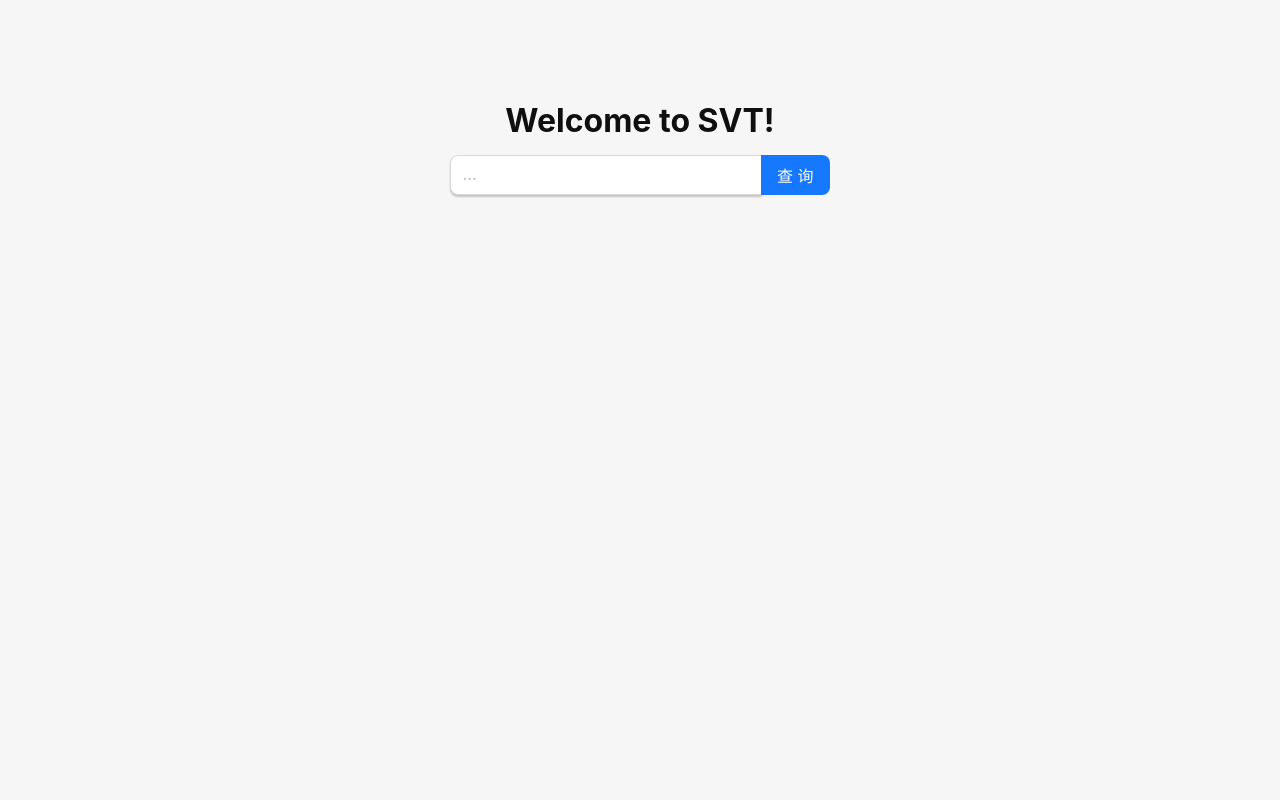
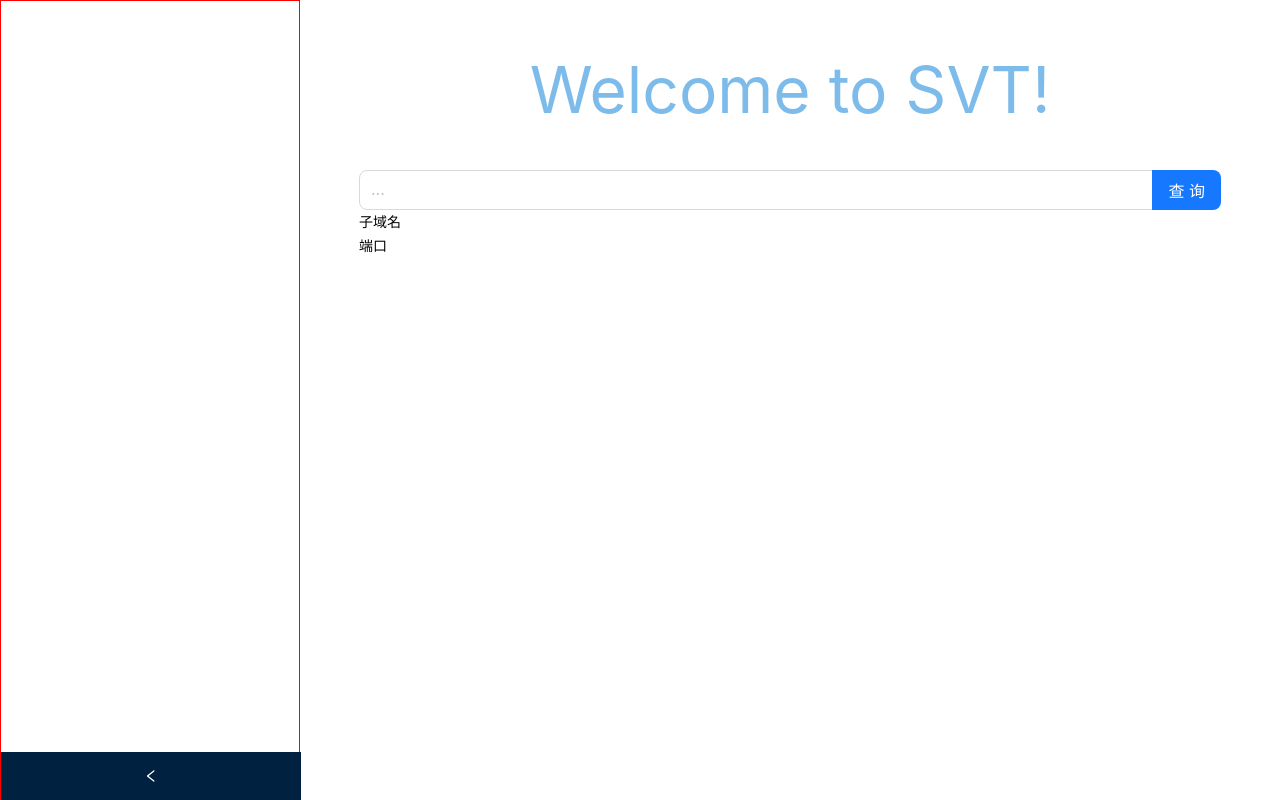
Before and after one commit to algaeReed/SVT, a React (Vite) app: page / in a window 1280 px wide. Built offline with nearby package versions, Linux system fonts and the light colour scheme.

Commit message:
feat: layout

```diff
--- a/src-tauri/tauri.conf.json
+++ b/src-tauri/tauri.conf.json
@@ -21,7 +21,7 @@
     "bundle": {
       "active": true,
       "targets": "all",
-      "identifier": "com.tauri.dev",
+      "identifier": "com.tauri-svt.dev",
       "icon": [
         "icons/32x32.png",
         "icons/128x128.png",
--- a/src/App.scss
+++ /dev/null
@@ -1,7 +0,0 @@
-.container {
-  width: 100%;
-  .search {
-    width: 30%;
-    margin: 0 auto;
-  }
-}
--- a/src/App.tsx
+++ b/src/App.tsx
@@ -1,35 +1,77 @@
-import { KeyboardEvent, useState } from "react";
-import { invoke } from "@tauri-apps/api/tauri";
-import "./App.scss";
-import { Button, Input } from 'antd';
-const { Search } = Input;
+import { Layout } from "antd";
+import { Header, Content, Footer } from "antd/es/layout/layout";
+import Sider from "antd/es/layout/Sider";
+import Menu from "./layout/menu/Menu";
+import Main from "./layout/main/Main";
+import { useState } from "react";
 
+const appStyle: React.CSSProperties = {
+  backgroundColor: "#d4d9dd",
+  background: "red",
+};
+
+const headerStyle: React.CSSProperties = {
+  textAlign: "center",
+  color: "#fff",
+  height: 64,
+  paddingInline: 50,
+  lineHeight: "64px",
+  backgroundColor: "#ffffff",
+  border: "1px solid red",
+};
+
+const siderStyle: React.CSSProperties = {
+  height: "calc(100vh - 50px)",
+  color: "#fff",
+  backgroundColor: "#ffffff",
+  border: "1px solid red",
+};
+
+const contentStyle: React.CSSProperties = {
+  height: "calc(100vh - 50px)",
+  color: "#fff",
+  backgroundColor: "#ffffff",
+};
+
+//通过设置header的高度，来设置footer的高度
 
 function App() {
-  const [greetMsg, setGreetMsg] = useState("");
-  const [name, setName] = useState("");
+  const [notification, SetNotification] = useState<boolean>(false);
 
-  const [searchStatus,SetSearchStatus] = useState<boolean>(false)
-
-  async function greet() {
-    setGreetMsg(await invoke("greet", { name }));
-  }
-
-
-  const handleSearch  =async (e: any) => {
-    console.log(e)
-    await invoke("start_scan");
-  }
   return (
-    <div className="container">
-      <h1>Welcome to SVT!</h1>
-
-      <div className="search">
-        {/* enter domain or ip... */}
-        <Search placeholder="..." enterButton="查询" size="large" loading={searchStatus} onSearch={(e) => { handleSearch(e)}}  />
-
-    </div>
-
+    <div style={appStyle}>
+      <Layout>
+        {notification && <Header style={headerStyle}>Header</Header>}
+        <Layout hasSider>
+          <Sider
+            collapsible={true}
+            style={
+              notification
+                ? siderStyle
+                : {
+                    ...siderStyle,
+                    height: "100vh",
+                  }
+            }
+            width={300}
+          >
+            <Menu />
+          </Sider>
+          <Content
+            style={
+              notification
+                ? contentStyle
+                : {
+                    ...contentStyle,
+                    height: "100vh",
+                  }
+            }
+          >
+            <Main />
+            {/* {notification} */}
+          </Content>
+        </Layout>
+      </Layout>
     </div>
   );
 }
--- /dev/null
+++ b/src/components/SearchResult/SearchResult.tsx
@@ -0,0 +1,18 @@
+import { Layout } from "antd";
+import { Header, Content, Footer } from "antd/es/layout/layout";
+import Sider from "antd/es/layout/Sider";
+
+const SearchResultStyle: React.CSSProperties = {
+  color: "black",
+};
+
+function SearchResult() {
+  return (
+    <div style={SearchResultStyle}>
+      <div>子域名</div>
+      <div>端口</div>
+    </div>
+  );
+}
+
+export default SearchResult;
--- /dev/null
+++ b/src/layout/main/Main.tsx
@@ -0,0 +1,45 @@
+import React, { useState } from "react";
+import { invoke } from "@tauri-apps/api/tauri";
+import Search from "antd/es/input/Search";
+import SearchResult from "../../components/SearchResult/SearchResult";
+
+const mainStyle: React.CSSProperties = {
+  width: "90%",
+  margin: "auto",
+  padding: "10px",
+  height: "100%",
+};
+const titleStyle: React.CSSProperties = {
+  height: "20vh",
+  fontSize: "64px",
+  color: "#7dbcea",
+  display: "flex",
+  justifyContent: "center",
+  alignItems: "center",
+};
+
+function Main() {
+  const [searchStatus, SetSearchStatus] = useState<boolean>(false);
+
+  const handleSearch = async (e: any) => {
+    console.log(e);
+    await invoke("start_scan");
+  };
+  return (
+    <div style={mainStyle}>
+      <div style={titleStyle}>Welcome to SVT!</div>
+      <Search
+        placeholder="..."
+        enterButton="查询"
+        size="large"
+        loading={searchStatus}
+        onSearch={(e) => {
+          handleSearch(e);
+        }}
+      />
+      <SearchResult />
+    </div>
+  );
+}
+
+export default Main;
--- /dev/null
+++ b/src/layout/menu/Menu.tsx
@@ -0,0 +1,14 @@
+import { useState } from "react";
+import { invoke } from "@tauri-apps/api/tauri";
+
+function Menu() {
+  const [searchStatus, SetSearchStatus] = useState<boolean>(false);
+
+  const handleSearch = async (e: any) => {
+    console.log(e);
+    await invoke("start_scan");
+  };
+  return <div className="menu">menu</div>;
+}
+
+export default Menu;
--- a/src/main.tsx
+++ b/src/main.tsx
@@ -6,5 +6,5 @@ import "./styles.css";
 ReactDOM.createRoot(document.getElementById("root") as HTMLElement).render(
   <React.StrictMode>
     <App />
-  </React.StrictMode>,
+  </React.StrictMode>
 );
--- a/src/styles.css
+++ b/src/styles.css
@@ -1,3 +1,8 @@
+* {
+  margin: 0;
+  padding: 0;
+}
+
 :root {
   font-family: Inter, Avenir, Helvetica, Arial, sans-serif;
   font-size: 16px;
@@ -14,79 +19,6 @@
   -webkit-text-size-adjust: 100%;
 }
 
-.container {
-  margin: 0;
-  padding-top: 10vh;
-  display: flex;
-  flex-direction: column;
-  justify-content: center;
-  text-align: center;
-}
-
-.logo {
-  height: 6em;
-  padding: 1.5em;
-  will-change: filter;
-  transition: 0.75s;
-}
-
-.logo.tauri:hover {
-  filter: drop-shadow(0 0 2em #24c8db);
-}
-
-.row {
-  display: flex;
-  justify-content: center;
-}
-
-a {
-  font-weight: 500;
-  color: #646cff;
-  text-decoration: inherit;
-}
-
-a:hover {
-  color: #535bf2;
-}
-
-h1 {
-  text-align: center;
-}
-
-input,
-button {
-  border-radius: 8px;
-  border: 1px solid transparent;
-  padding: 0.6em 1.2em;
-  font-size: 1em;
-  font-weight: 500;
-  font-family: inherit;
-  color: #0f0f0f;
-  background-color: #ffffff;
-  transition: border-color 0.25s;
-  box-shadow: 0 2px 2px rgba(0, 0, 0, 0.2);
-}
-
-button {
-  cursor: pointer;
-}
-
-button:hover {
-  border-color: #396cd8;
-}
-button:active {
-  border-color: #396cd8;
-  background-color: #e8e8e8;
-}
-
-input,
-button {
-  outline: none;
-}
-
-#greet-input {
-  margin-right: 5px;
-}
 
 @media (prefers-color-scheme: dark) {
   :root {
@@ -103,6 +35,7 @@ button {
     color: #ffffff;
     background-color: #0f0f0f98;
   }
+
   button:active {
     background-color: #0f0f0f69;
   }
```
